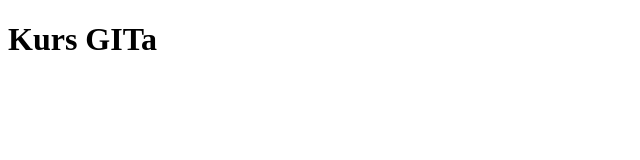
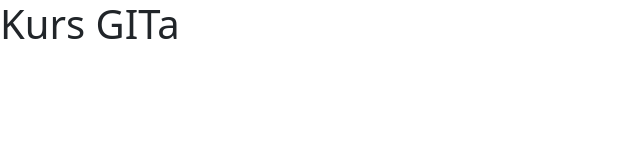
Before and after one commit to zsebc/kurs-git, a website: page index.html in a window 1280 px wide. Shown: the whole page, without its empty margins (0-640 px from the left). Drawn offline with Linux system fonts and the light colour scheme.

Commit message:
2. Dodanie Bootstrapa do projektu

```diff
--- a/index.html
+++ b/index.html
@@ -1,11 +1,13 @@
 <!DOCTYPE html>
-<html lang="en">
-<head>
-    <meta charset="UTF-8">
-    <meta name="viewport" content="width=device-width, initial-scale=1.0">
+<html lang="pl">
+  <head>
+    <meta charset="UTF-8" />
+    <meta name="viewport" content="width=device-width, initial-scale=1.0" />
     <title>Kurs GITa</title>
-</head>
-<body>
+    <link rel="stylesheet" href="css/bootstrap.min.css" />
+  </head>
+  <body>
     <h1>Kurs GITa</h1>
-</body>
+
+  </body>
 </html>
--- /dev/null
+++ b/package.json
@@ -0,0 +1,5 @@
+{
+  "dependencies": {
+    "bootstrap": "^5.3.5"
+  }
+}
```
Also changed, not shown: css/bootstrap.min.css (added), js/bootstrap.bundle.min.js (added), 2 other files.
